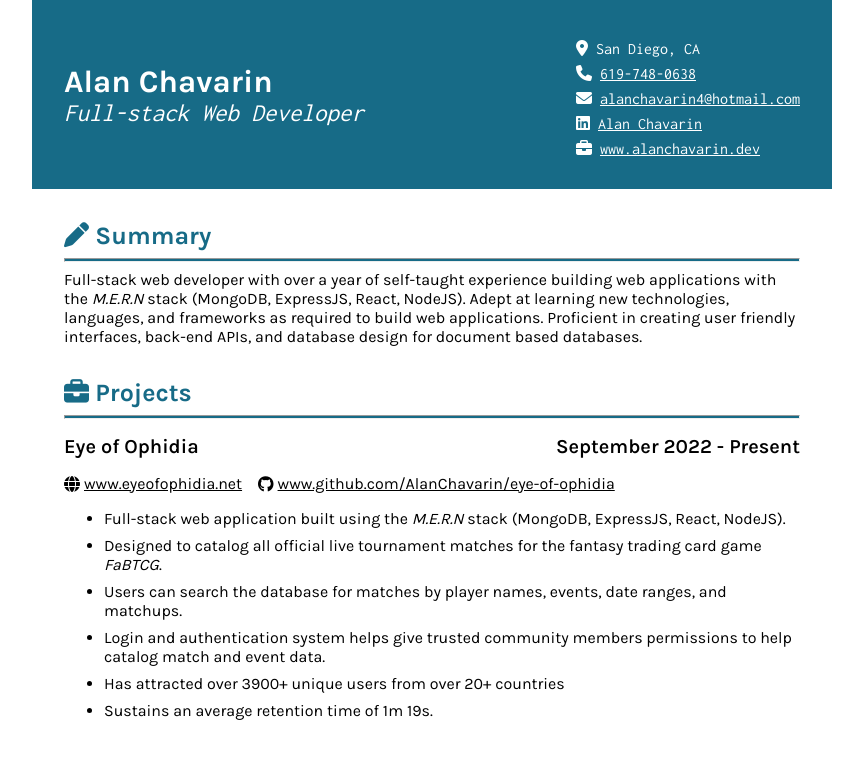
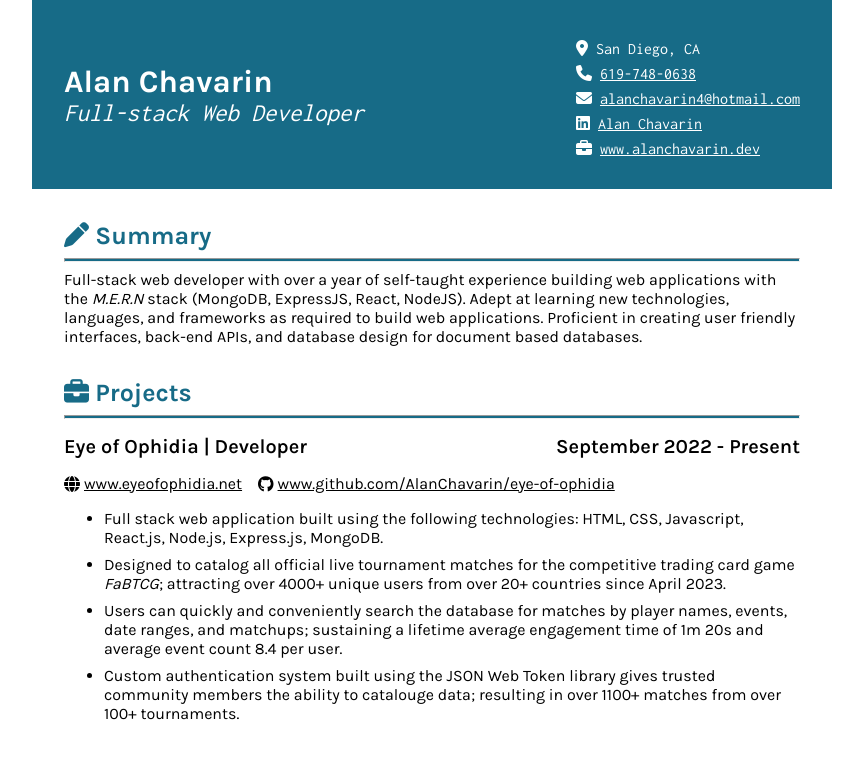
Before and after one commit to AlanChavarin/resume, a plain HTML site: page index.html in a window 1280 px wide. Shown: the top 765 px of the page, without its empty margins (208-1071 px from the left). Drawn offline with Linux system fonts and the light colour scheme.

Commit message:
better metrics

```diff
--- a/index.html
+++ b/index.html
@@ -84,7 +84,7 @@
 
             <div class="sectionDetailsContainer flexSpaceBetween">
                 <div class="header2 sectionDetailsContainerItem">
-                    Eye of Ophidia
+                    Eye of Ophidia | Developer
                 </div>
                 <div class="header2 sectionDetailsContainerItem">
                     <!-- <i class="fa-regular fa-calendar"></i> -->
@@ -104,23 +104,16 @@
             <div class="sectionDetailsText">
                 <ul class="bodyList">
                     <li class="textItem">
-                        Full-stack web application built using the
-                        <em>M.E.R.N</em> stack (MongoDB, ExpressJS, React, NodeJS).
+                        Full stack web application built using the following technologies: HTML, CSS, Javascript, React.js, Node.js, Express.js, MongoDB.
                     </li>
                     <li class="textItem">
-                        Designed to catalog all official live tournament matches for the fantasy trading card game <em>FaBTCG</em>.
+                        Designed to catalog all official live tournament matches for the competitive trading card game <em>FaBTCG</em>; attracting over 4000+ unique users from over 20+ countries since April 2023.
                     </li class="textItem">
                     <li class="textItem">
-                        Users can search the database for matches by player names, events, date ranges, and matchups.
+                        Users can quickly and conveniently search the database for matches by player names, events, date ranges, and matchups; sustaining a lifetime average engagement time of 1m 20s and average event count 8.4 per user.
                     </li>
                     <li class="textItem">
-                        Login and authentication system helps give trusted community members permissions to help catalog match and event data.
-                    </li>
-                    <li class="textItem">
-                        Has attracted over 3900+ unique users from over 20+ countries
-                    </li>
-                    <li class="textItem">
-                        Sustains an average retention time of 1m 19s.
+                        Custom authentication system built using the JSON Web Token library gives trusted community members the ability to catalouge data; resulting in over 1100+ matches from over 100+ tournaments.
                     </li>
                 </ul>
             </div>
```
